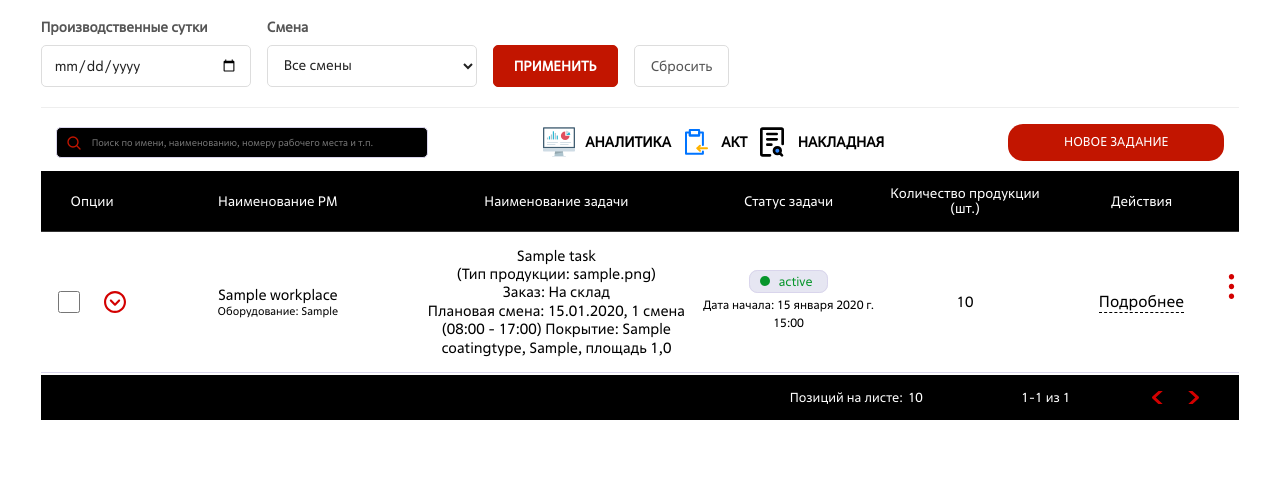
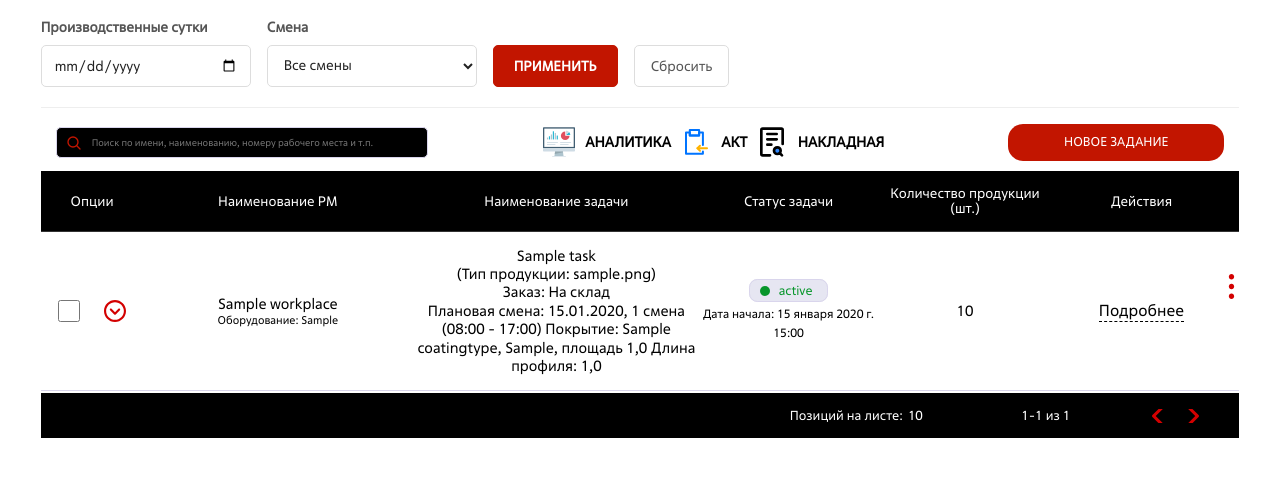
Before and after one commit to Nenakhov-Maxim/ATM, a Django app: page /master/ in a window 1280 px wide. Shown: the part 111-588 px from the top of the page. Run offline with Django 5.2, Linux system fonts and the light colour scheme; a user stored in the database is signed in; tables that the repository leaves empty hold one stand-in row (values such as "Sample post"); parts of the project's set-up code (start-up, migrations or seed data) failed here and were passed over.

Commit message:
Введение в вывод списка задач у мастера Длины профиля

```diff
--- a/app/templates/master.html
+++ b/app/templates/master.html
@@ -124,6 +124,9 @@
               {% endif %}
               {% if el.task_coating_type %}
               <span class="card-item__title">Покрытие: {{el.task_coating_type}}{% if el.task_coating_thickness %}, {{el.task_coating_thickness}}{% endif %}{% if el.task_coating_area %}, площадь {{el.task_coating_area}}{% endif %}</span>
+              {% endif %}
+              {% if el.task_profile_length %}
+              <span class="card-item__title">Длина профиля: {{el.task_profile_length}}
               {% endif %}
             </div>
             {% if el.task_status_id == 1 %}
```
